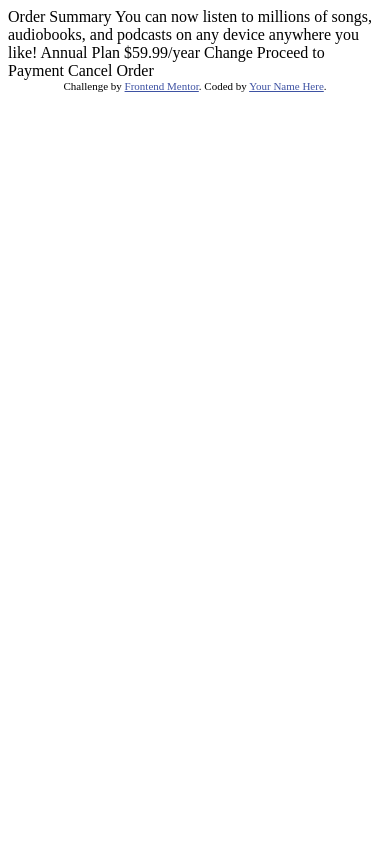
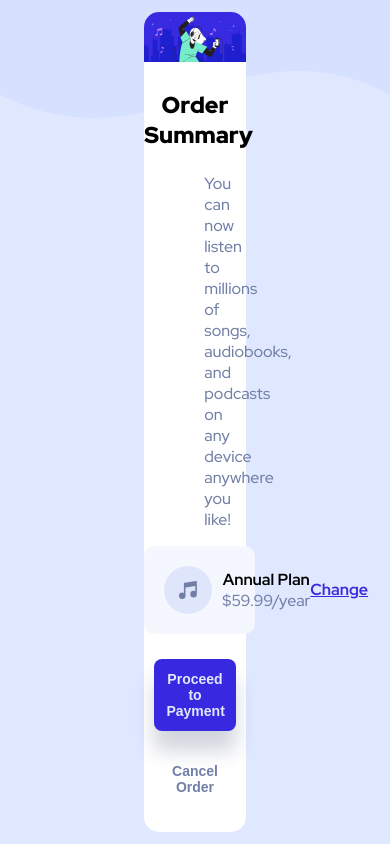
Before and after one commit to nerila1310/order-summary, a plain HTML site: page index.html in a window 390 px wide. Drawn offline with Linux system fonts and the light colour scheme.

Commit message:
Vista escritorio y mobil

```diff
--- a/index.html
+++ b/index.html
@@ -1,8 +1,10 @@
 <!DOCTYPE html>
 <html lang="en">
+
 <head>
   <meta charset="UTF-8">
-  <meta name="viewport" content="width=device-width, initial-scale=1.0"> <!-- displays site properly based on user's device -->
+  <meta name="viewport" content="width=device-width, initial-scale=1.0">
+  <!-- displays site properly based on user's device -->
 
   <link rel="icon" type="image/png" sizes="32x32" href="./images/favicon-32x32.png">
 
@@ -10,24 +12,45 @@
 
   <link rel="stylesheet" href="./styles/styles.css">
 </head>
+
 <body>
 
-  Order Summary
+  <div class="container">
+    <div class="center">
+      <div class="content">
 
-  You can now listen to millions of songs, audiobooks, and podcasts on any
-  device anywhere you like!
+        <img class="hero" src="./images/illustration-hero.svg" alt="">
 
-  Annual Plan
-  $59.99/year
+        <h3 class="title">Order Summary</h3>
 
-  Change
+        <p>
+          You can now listen to millions of songs, audiobooks, and podcasts on any
+          device anywhere you like!
+        </p>
 
-  Proceed to Payment
-  Cancel Order
+        <div class="music-container">
+          <div class="price">
+            <img src="./images/icon-music.svg" alt="">
+            <div class="plan">
+              Annual Plan <br>
+              <span>$59.99/year</span>
+            </div>
+          </div>
+          <a href="#">Change</a>
 
-  <div class="attribution">
+        </div>
+        <div class="buttons">
+          <button class="payment">Proceed to Payment</button>
+          <button class="cancel">Cancel Order</button>
+        </div>
+      </div>
+    </div>
+  </div>
+
+  <!-- <div class="attribution">
     Challenge by <a href="https://www.frontendmentor.io?ref=challenge" target="_blank">Frontend Mentor</a>.
     Coded by <a href="#">Your Name Here</a>.
-  </div>
+  </div> -->
 </body>
+
 </html>
--- a/styles/styles.css
+++ b/styles/styles.css
@@ -1,3 +1,111 @@
+@import url('https://fonts.googleapis.com/css2?family=Red+Hat+Display:wght@500;700;900&display=swap');
+
+:root {
+    --pale-blue: hsl(225, 100%, 94%);
+    --bright-blue: hsl(245, 75%, 52%);
+    --very-pale-blue: hsl(225, 100%, 98%);
+    --desaturated-blue: hsl(224, 23%, 55%);
+    --dark-blue: hsl(223, 47%, 23%);
+
+    --red-hat-display: 'Red Hat Display', sans-serif;
+}
+
+body {
+    margin: 0;
+    padding: 0;
+    background-color: var(--pale-blue);
+    text-align: center;
+    font-family: var(--red-hat-display);
+    font-size: 16px;
+}
+
+img {
+    width: 100;
+}
+
+p {
+    padding: 0 35px;
+    color: var(--desaturated-blue);
+    font-weight: 500;
+}
+
+@media (min-width: 376px) {
+    p {
+        padding: 0 60px;
+    }
+}
+
+.container {
+    margin: 0;
+    height: 100vh;
+    display: flex;
+    flex-direction: column;
+    justify-content: center;
+    align-items: center;
+    background-image: url('../images/pattern-background-desktop.svg');
+    background-attachment: unset;
+    background-position: inherit;
+    background-repeat: no-repeat;
+    background-size: contain;
+}
+
+.center {
+    background-color: hsl(0, 0%, 100%);
+    width: 88%;
+    border-radius: 15px;
+}
+
+@media (min-width: 376px) {
+    .center {
+        width: 26%;
+    }
+}
+
+.hero {
+    width: 100%;
+    border-radius: 15px 15px 0 0;
+}
+
+.title {
+    font-weight: 900;
+    font-size: 23px;
+}
+
+.music-container {
+    width: 70%;
+    margin: 0 auto;
+    background-color: var(--very-pale-blue);
+    display: flex;
+    justify-content: space-between;
+    align-items: center;
+    padding: 20px;
+    border-radius: 10px;
+    font-weight: 700;
+}
+
+.price {
+    display: flex;
+    justify-content: space-between;
+    align-items: center;
+}
+
+.music-container a {
+    color: var(--bright-blue);
+}
+
+.music-container a:active {
+    filter: opacity(50%);
+}
+
+.plan {
+    margin-left: 10px;
+}
+
+.plan span {
+    font-weight: 500;
+    color: var(--desaturated-blue);
+}
+
 .attribution {
     font-size: 11px;
     text-align: center;
@@ -5,4 +113,42 @@
 
 .attribution a {
     color: hsl(228, 45%, 44%);
+    background-color: var(--very-pale-blue);
 }
+
+.buttons {
+    display: flex;
+    flex-direction: column;
+    width: 80%;
+    margin: 25px auto;
+}
+
+button {
+    width: 100%;
+    padding: 12px;
+    border-radius: 8px;
+    font-weight: 900;
+    border: none;
+    cursor: pointer;
+    font-size: 14px;
+}
+
+.payment {
+    background-color: var(--bright-blue);
+    color: var(--pale-blue);
+    margin-bottom: 20px;
+    box-shadow: 0px 20px 20px 0px rgba(31, 46, 86, 0.2);
+}
+
+.payment:active {
+    filter: opacity(50%);
+}
+
+.cancel {
+    background-color: transparent;
+    color: var(--desaturated-blue);
+}
+
+.cancel:active {
+    color: #000;
+}
```
